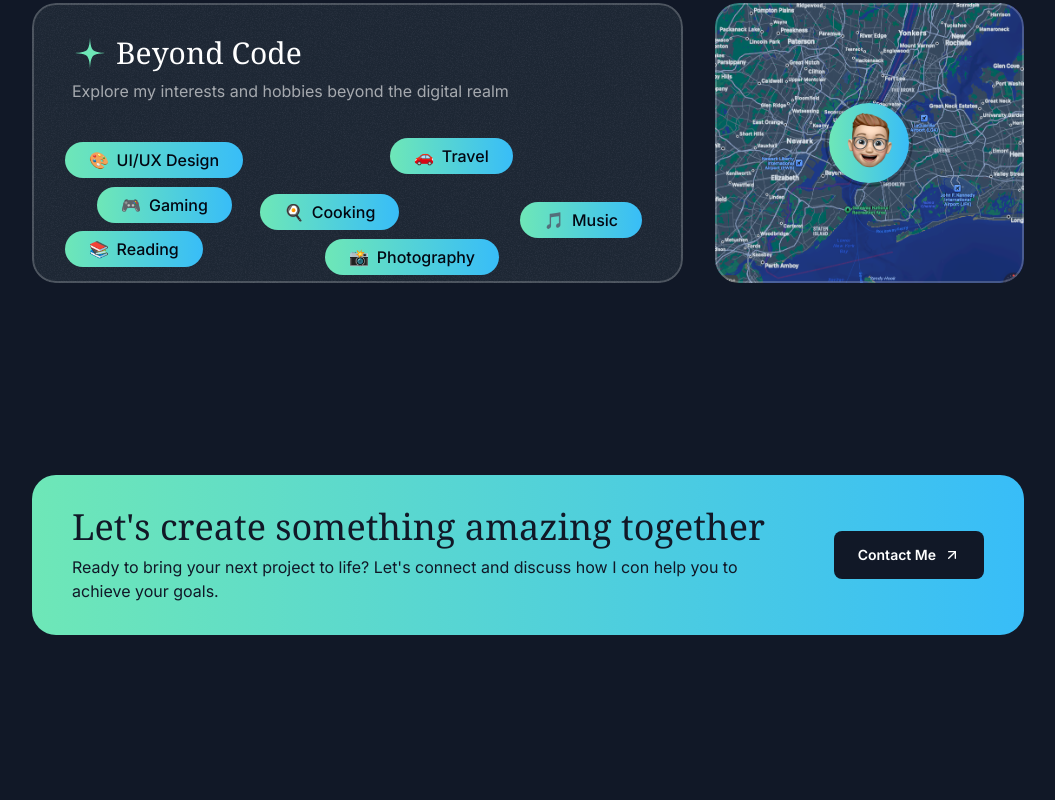
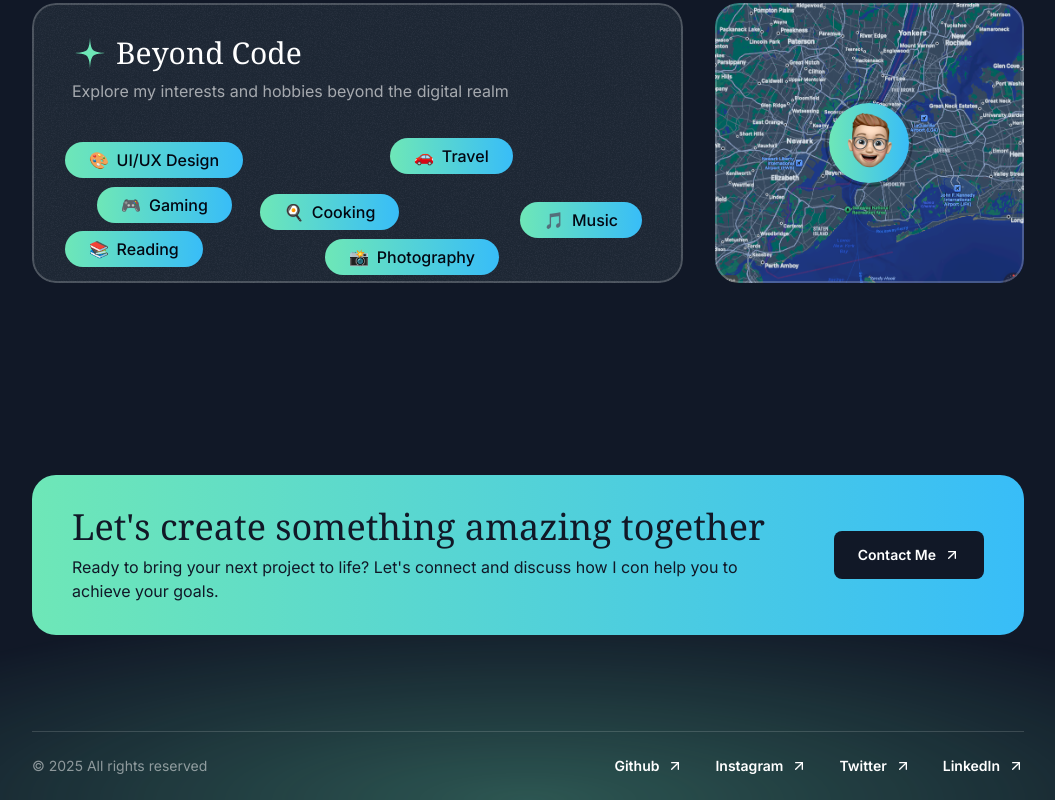
Before and after one commit to imantalebizadeh/portfolio-template, a Next.js app: page / in a window 1280 px wide. Shown: the part 4451-5251 px from the top of the page, without its empty margins (112-1167 px from the left). Before the commit the page ends 5182 px from the top, so only its background shows below. Built offline with nearby package versions, Linux system fonts and the light colour scheme; a web font is replaced by a local one.

Commit message:
Add Footer component to HomePage; enhance layout with footer navigation

```diff
--- a/app/page.tsx
+++ b/app/page.tsx
@@ -1,5 +1,6 @@
 import AboutSection from "@/components/layout/about-section";
 import CTASection from "@/components/layout/cta-section";
+import Footer from "@/components/layout/footer";
 import Header from "@/components/layout/header";
 import HeroSection from "@/components/layout/hero-section";
 import ProjectsFeaturesTap from "@/components/layout/projects-features-tap";
@@ -8,7 +9,7 @@
 
 export default function HomePage() {
   return (
-    <div>
+    <>
       <Header />
       <HeroSection />
       <ProjectsSection />
@@ -16,6 +17,7 @@
       <TestimonialsSection />
       <AboutSection />
       <CTASection />
-    </div>
+      <Footer />
+    </>
   );
 }
--- /dev/null
+++ b/components/layout/footer.tsx
@@ -0,0 +1,29 @@
+import { FOOTER_LINKS } from "@/constants";
+import { ArrowUpRightIcon } from "../icons";
+
+export default function Footer() {
+  return (
+    <footer className="relative -z-10 overflow-x-clip">
+      <div className="absolute bottom-0 left-1/2 -z-10 h-[400px] w-[1600px] -translate-x-1/2 bg-emerald-300/30 [mask-image:radial-gradient(50%_50%_at_bottom_center,black,transparent)]" />
+
+      <div className="container">
+        <div className="flex flex-col items-center gap-8 border-t border-white/15 py-6 text-sm md:flex-row md:justify-between">
+          <p className="text-white/50">
+            © {new Date().getFullYear()} All rights reserved
+          </p>
+          <nav className="flex flex-col items-center gap-8 md:flex-row">
+            {FOOTER_LINKS.map((link) => (
+              <a
+                key={link.name}
+                href={link.href}
+                className="inline-flex items-center gap-2 font-semibold"
+              >
+                {link.name} <ArrowUpRightIcon className="size-4" />
+              </a>
+            ))}
+          </nav>
+        </div>
+      </div>
+    </footer>
+  );
+}
```
